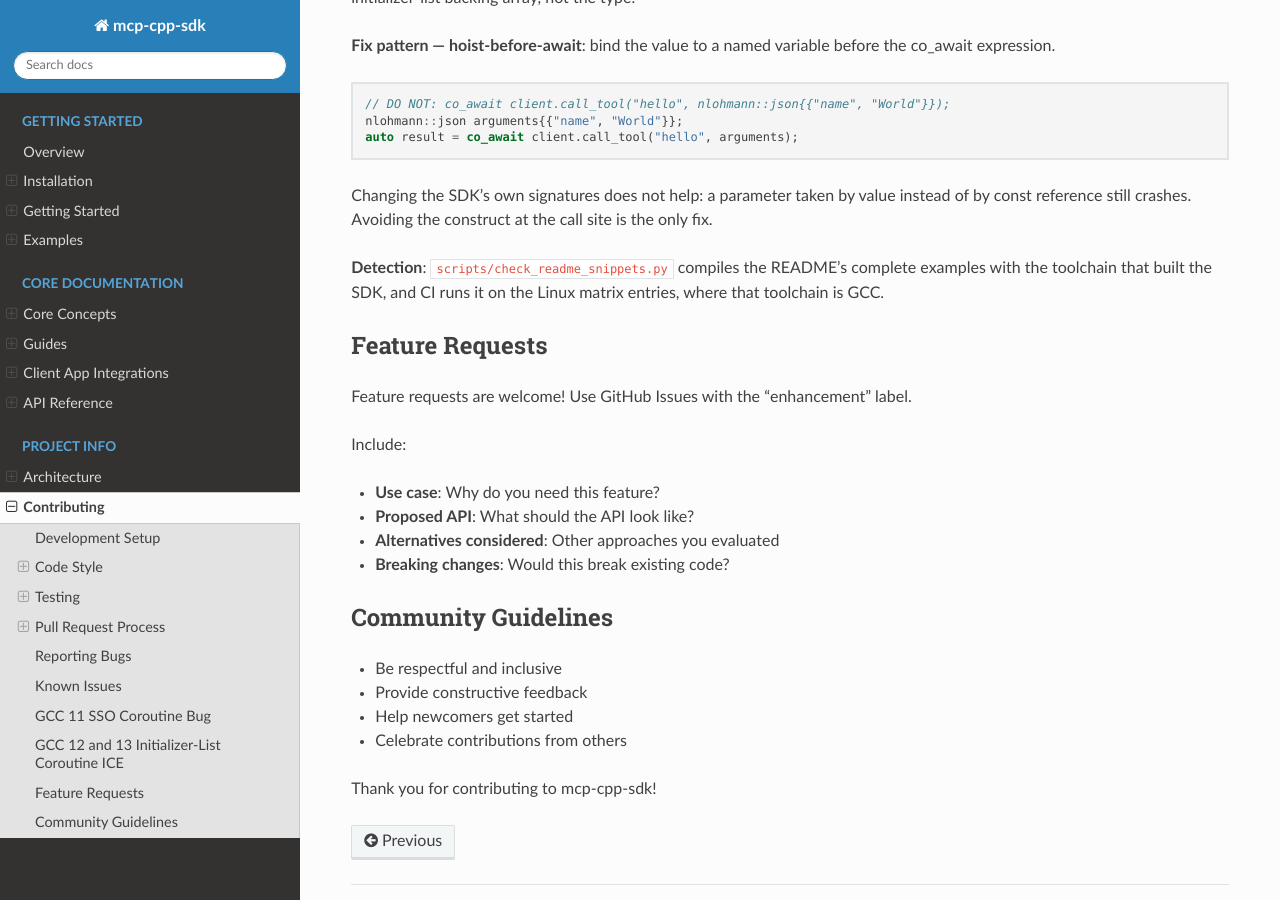
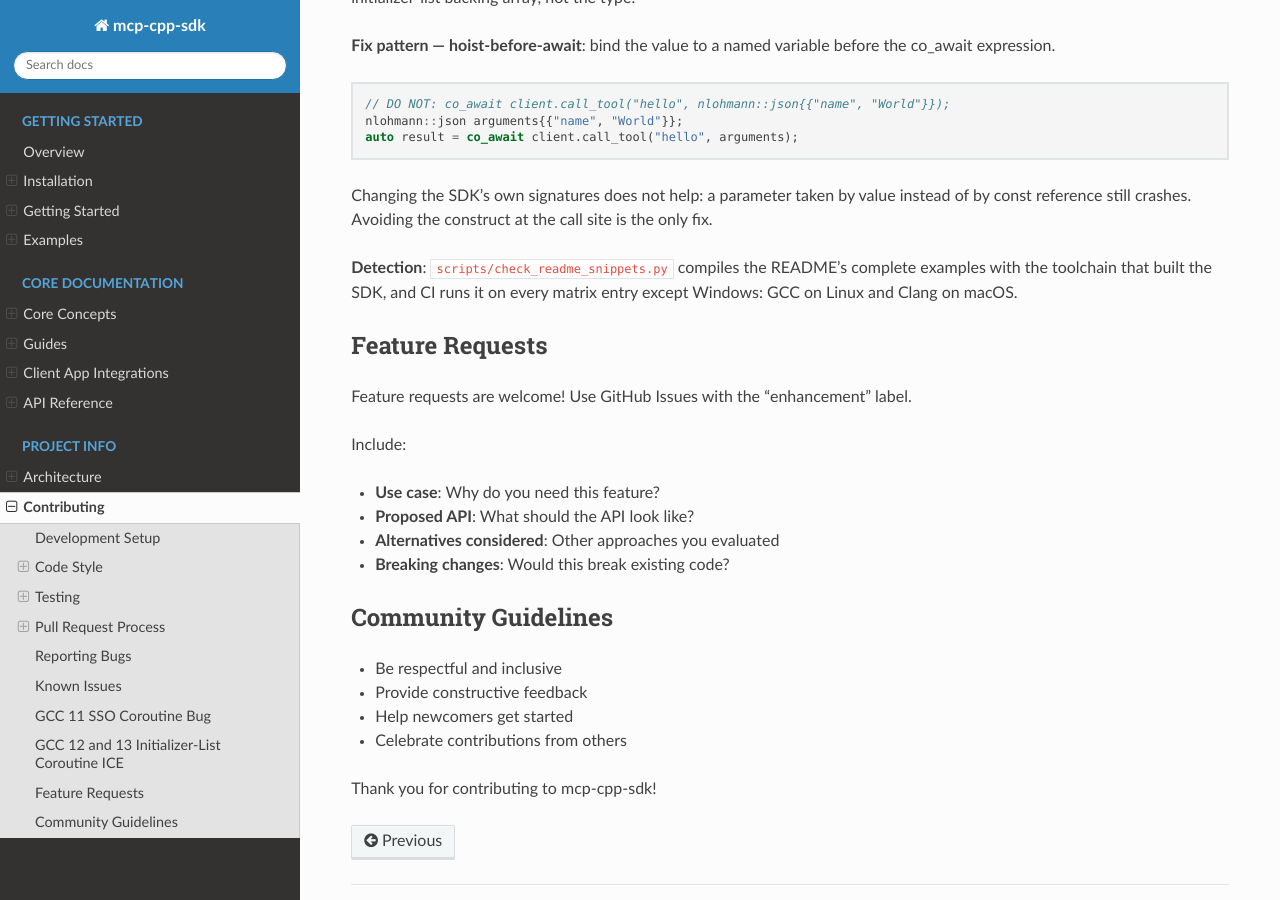
Before and after one commit to yurirocha15/mcp-cpp-sdk, a Sphinx documentation site: the page built from docs/contributing.rst, in a window 1280 px wide and 900 px high, scrolled down 8232 px. Built offline with Sphinx 7.4.7 and the Read the Docs theme 3.1.0, drawn with Linux system fonts in a browser that asks for light colours.

```diff
--- a/docs/contributing.rst
+++ b/docs/contributing.rst
@@ -425,8 +425,8 @@ Changing the SDK's own signatures does not help: a parameter taken by value inst
 const reference still crashes. Avoiding the construct at the call site is the only fix.
 
 **Detection**: ``scripts/check_readme_snippets.py`` compiles the README's complete
-examples with the toolchain that built the SDK, and CI runs it on the Linux matrix
-entries, where that toolchain is GCC.
+examples with the toolchain that built the SDK, and CI runs it on every matrix entry
+except Windows: GCC on Linux and Clang on macOS.
 
 Feature Requests
 ----------------
```
Also changed, not shown: 2 other files.
